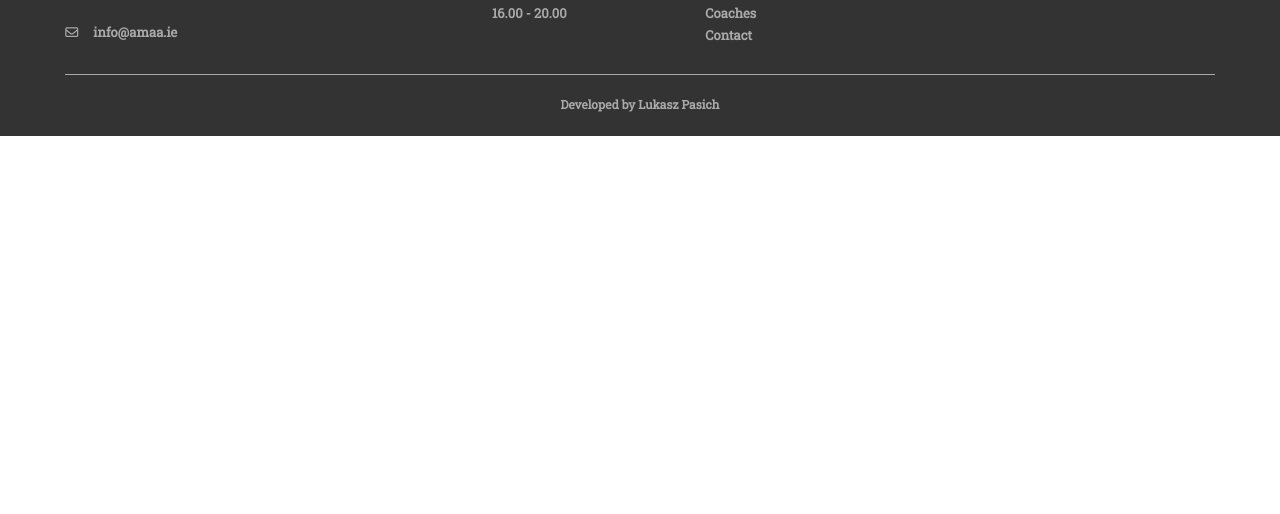
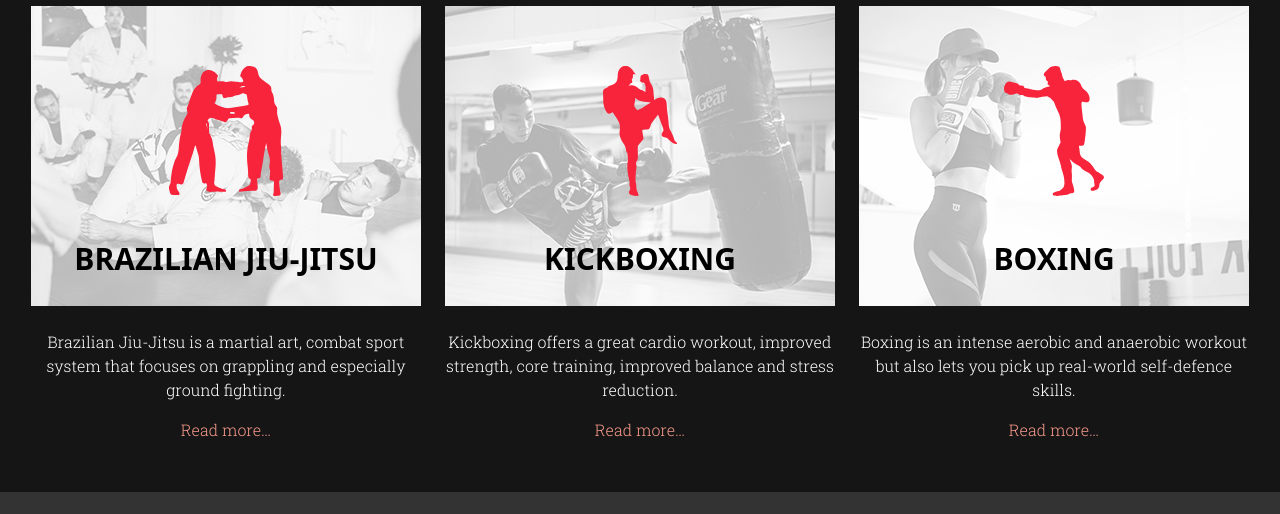
Before and after one commit to LukaszPasich/Anaconda-MAA-MS1, a plain HTML site: page index.html in a window 1280 px wide. Shown: the part 1031-1545 px from the top of the page. Before the commit the page ends 1167 px from the top, so only its background shows below. Drawn offline with nearby package versions, Linux system fonts and the light colour scheme.

Commit message:
Add mid-section to Home page

```diff
--- a/assets/css/style.css
+++ b/assets/css/style.css
@@ -21,13 +21,21 @@ ul {
 	margin-top: 350px;
 }
 
-.book-free-class {
+.sub-header {
 	font-size: 24px;
 	font-family: 'Raleway', sans-serif;
 	font-weight: 600;
 	color: #fff;
-	text-align: center;
-	margin-top: 100px;
+    text-align: center;
+    padding-left: 10px;
+    padding-right: 10px;
+}
+.padding-top-hundred {
+    padding-top: 100px;
+}
+
+.padding-top-fifty {
+    padding-top: 50px;
 }
 
 /*-------------------- Colors --------------------*/
@@ -36,6 +44,9 @@ ul {
 	color: #f79a8b;
 }
 
+.bgrd-color-dgrey {
+    background-color: #151515;
+}
 
 /*-------------------- Navigation --------------------*/
 
@@ -55,7 +66,8 @@ ul {
 	position: fixed;
 	top: 0;
 	width: 100%;
-	padding-top: 20px;
+    padding-top: 20px;
+    z-index: 99;
 }
 
 .nav-link {
@@ -127,6 +139,59 @@ ul {
 }
 
 
+/*-------------------- Home Sections --------------------*/
+
+.section-home {
+    min-height: 600px;
+    padding-bottom: 50px;
+}
+
+.home-image-container {
+    position: relative;
+}
+
+.image-overlay {
+    position: absolute;
+    top: 50px;
+    background: rgba(255, 255, 255, 0.7);
+    width: 390px;
+    height: 300px;
+    transition: .5s ease;
+    opacity:1;
+    color:#000;
+    font-size: 30px;
+    text-transform: uppercase;
+    font-weight: 800;
+    text-align: center;
+}
+
+.home-image-container:hover .image-overlay {
+  opacity: 0;
+}
+
+.image-overlay img {
+    height: 130px;
+    margin: 60px 0px 40px;
+}
+
+.home-discipline-text {
+    max-width: 390px;
+    font-size: 16px;
+	font-family: 'Roboto Slab', serif;
+	font-weight: 100;
+    color: #fff;
+    text-align: center;
+}
+
+.read-more {
+    text-decoration: none;
+}
+
+.read-more:hover {
+    color: #fff;
+}
+
+
 /*-------------------- Buttons --------------------*/
 
 .btn-join {
@@ -160,8 +225,9 @@ footer {
     background-color: #333;
     font-size: 13px;
 	font-family: 'Roboto Slab', serif;
-	font-weight: 600;
+	font-weight: 400;
     color: #aaa;
+    padding-top: 25px;
 }
 
 .footer-nav-link {
@@ -249,3 +315,22 @@ i {
         padding-top: 25px;
 	}
 }
+
+@media screen and (max-width: 460px) {
+    .image-overlay,
+    .home-image img {
+        width: 290px;
+        height: 223px;
+    }
+    .image-overlay img {
+        height: 90px;
+        margin: 40px 0px 20px;
+    }
+
+    .home-discipline-text {
+        max-width: 290px;
+    }
+    .image-overlay {
+        font-size: 24px;
+    }
+}
--- a/index.html
+++ b/index.html
@@ -7,7 +7,7 @@
    		<link href="https://cdn.jsdelivr.net/npm/bootstrap@5.0.0-beta1/dist/css/bootstrap.min.css" rel="stylesheet" integrity="sha384-giJF6kkoqNQ00vy+HMDP7azOuL0xtbfIcaT9wjKHr8RbDVddVHyTfAAsrekwKmP1" crossorigin="anonymous">
     	<link rel="preconnect" href="https://fonts.gstatic.com">
         <link href="https://fonts.googleapis.com/css2?family=Raleway:wght@600;700;800;900&display=swap" rel="stylesheet">
-        <link href="https://fonts.googleapis.com/css2?family=Roboto+Slab&display=swap" rel="stylesheet">
+        <link href="https://fonts.googleapis.com/css2?family=Roboto+Slab:wght@300;400;500;600&display=swap" rel="stylesheet">
         <script src="https://kit.fontawesome.com/42bd67405d.js" crossorigin="anonymous"></script>
     	<title>Anaconda Martial Arts Academy</title>
 	</head>
@@ -79,7 +79,7 @@
 
 				<div class="row">
 					<div class="col-12">
-						<div class="book-free-class">
+						<div class="sub-header padding-top-hundred">
 							<div class="row justify-content-center">
 								<div class="col-auto">
 									<p>Schedule your free class today</p>
@@ -93,8 +93,63 @@
 			</div>
         </header>
 
-        <section>
+        <!-- Classes offered -->
+        <section class="container-fluid section-home bgrd-color-dgrey">
+            <h3 class="sub-header padding-top-fifty">Anaconda MAA offers classes in a variety of disciplines:</h3>
+            <div class="row justify-content-center">
+
+                <div class="col-auto home-image-container padding-top-fifty">
+                    <a href="" class="home-image">
+                    <img src="assets/images/home-page-bjj-image.jpg" alt="Brazilian Jiu-Jitsu classes">
+                    <div class="image-overlay">
+                        <img src="assets/images/home-page-bjj-icon.svg" alt="Brazilian Jiu-Jitsu icon">
+                        <p>Brazilian Jiu-Jitsu</p>
+                    </div>
+                    </a>
+                    <div class="home-discipline-text">
+                        <br>
+                        <p>Brazilian Jiu-Jitsu is a martial art, combat sport system that focuses on grappling and especially ground fighting.</p>
+                        <a href="" class="color-light-red read-more">Read more…</a>
+                    </div>
+                </div>
+
+                <div class="col-auto home-image-container padding-top-fifty">
+                    <a href="" class="home-image">
+                    <img src="assets/images/home-page-kickboxing-image.jpg" alt="Kickboxing classes">
+                    <div class="image-overlay">
+                        <img src="assets/images/home-page-kickboxing-icon.svg" alt="Kickboxing icon">
+                        <p>Kickboxing</p>
+                    </div>
+                    </a>
+                    <div class="home-discipline-text">
+                        <br>
+                        <p>Kickboxing offers a great cardio workout, improved strength, core training, improved balance and stress reduction.</p>
+                        <a href="" class="color-light-red read-more">Read more…</a>
+                    </div>
+                </div>
+
+                <div class="col-auto home-image-container padding-top-fifty">
+                    <a href="" class="home-image">
+                    <img src="assets/images/home-page-boxing-image.jpg" alt="Boxing classes">
+                    <div class="image-overlay">
+                        <img src="assets/images/home-page-boxing-icon.svg" alt="Boxing icon">
+                        <p>Boxing</p>
+                    </div>
+                    </a>
+                    <div class="home-discipline-text">
+                        <br>
+                        <p>Boxing is an intense aerobic and anaerobic workout but also lets you pick up real-world self-defence skills.</p>
+                        <a href="" class="color-light-red read-more">Read more…</a>
+                    </div>
+                </div>
+
+
+
+
+
+            </div>
         </section>
+        <!-- /Classes offered -->
 
         <!-- Footer -->
         <footer class="container-fluid">
```
